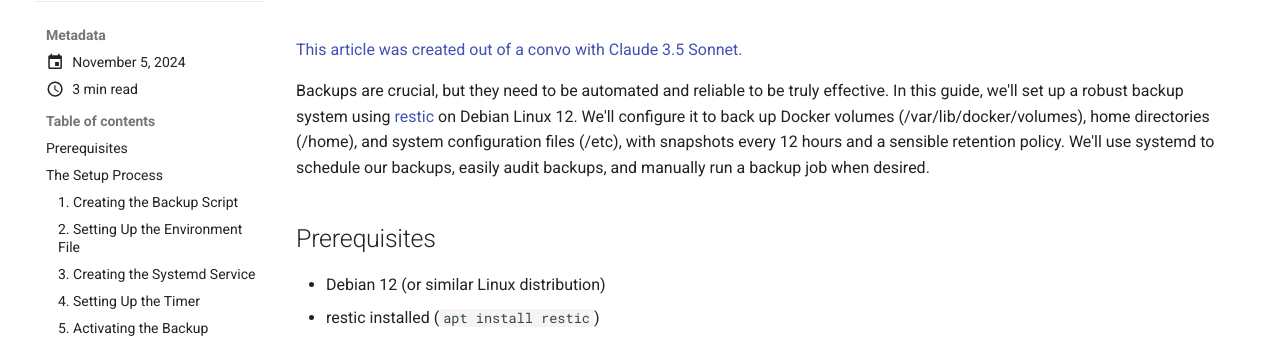
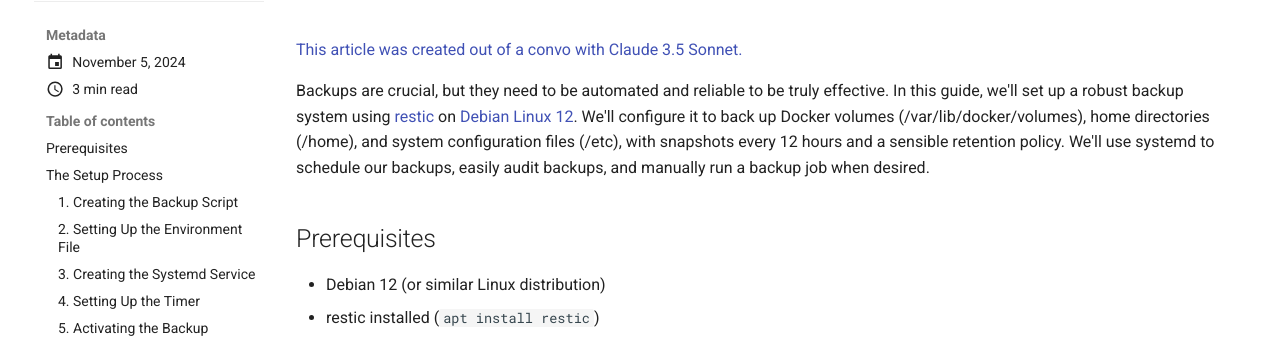
Before and after one commit to seajoshc/p4adotnet, an MkDocs documentation site: the page built from docs/blog/posts/backups-for-debian12.md, in a window 1280 px wide and 900 px high. Shown: the part 143-481 px from the top of the window. Built offline with MkDocs 1.6.1 and Material for MkDocs 9.7.7, drawn with Linux system fonts in a browser that asks for light colours; part of the change alters nothing that is shown.

```diff
--- a/docs/blog/posts/backups-for-debian12.md
+++ b/docs/blog/posts/backups-for-debian12.md
@@ -7,7 +7,7 @@ date:
 
 [This article was created out of a convo with Claude 3.5 Sonnet.](https://chat.p4a.net/share/I1qk40xJNgzt7bRMQX62g)
 
-Backups are crucial, but they need to be automated and reliable to be truly effective. In this guide, we'll set up a robust backup system using [restic](https://restic.net/) on Debian Linux 12. We'll configure it to back up Docker volumes (/var/lib/docker/volumes), home directories (/home), and system configuration files (/etc), with snapshots every 12 hours and a sensible retention policy. We'll use systemd to schedule our backups, easily audit backups, and manually run a backup job when desired.
+Backups are crucial, but they need to be automated and reliable to be truly effective. In this guide, we'll set up a robust backup system using [restic](https://restic.net/) on [Debian Linux 12](https://www.debian.org/). We'll configure it to back up Docker volumes (/var/lib/docker/volumes), home directories (/home), and system configuration files (/etc), with snapshots every 12 hours and a sensible retention policy. We'll use systemd to schedule our backups, easily audit backups, and manually run a backup job when desired.
 
 ## Prerequisites
 
```
